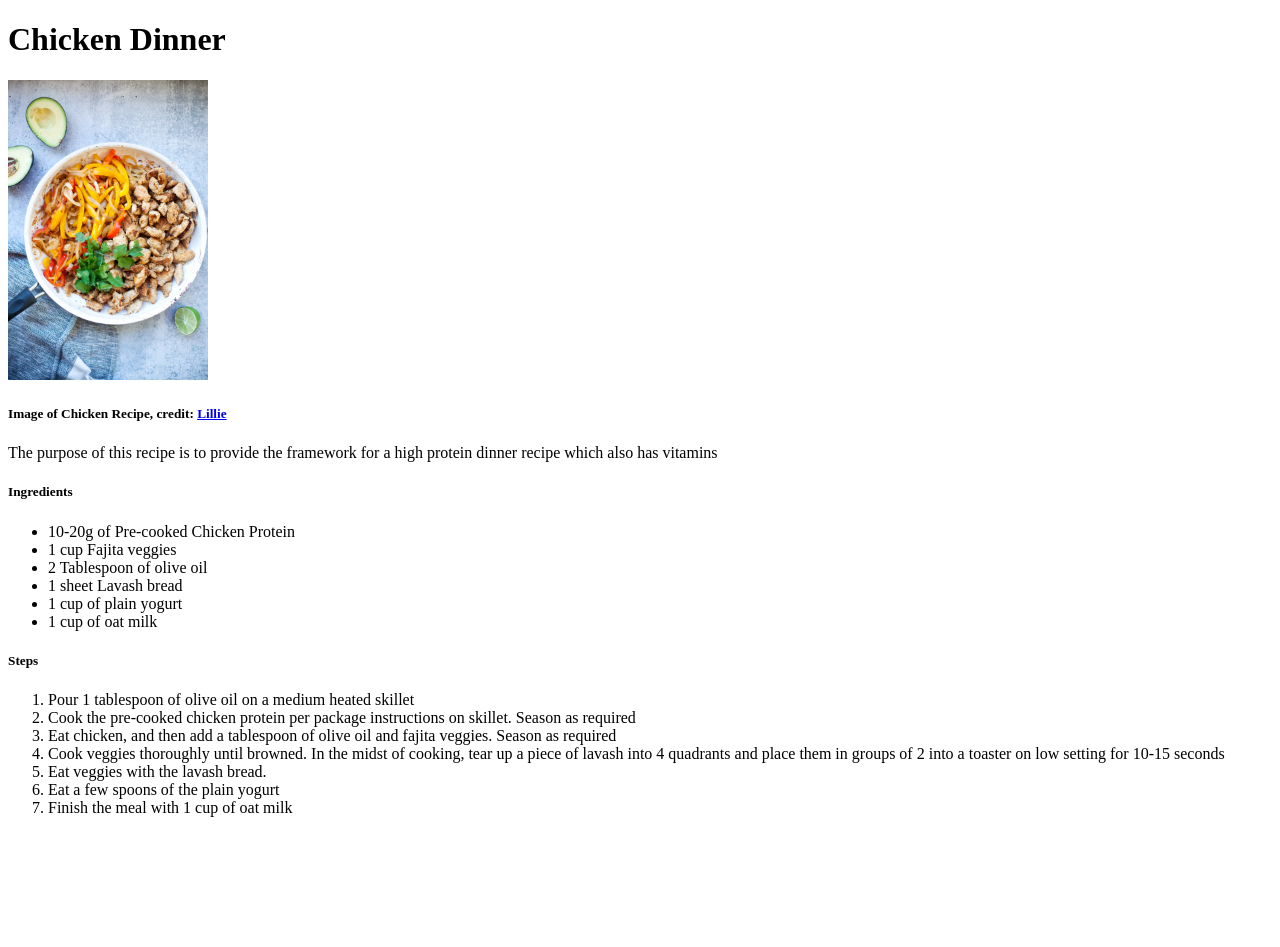
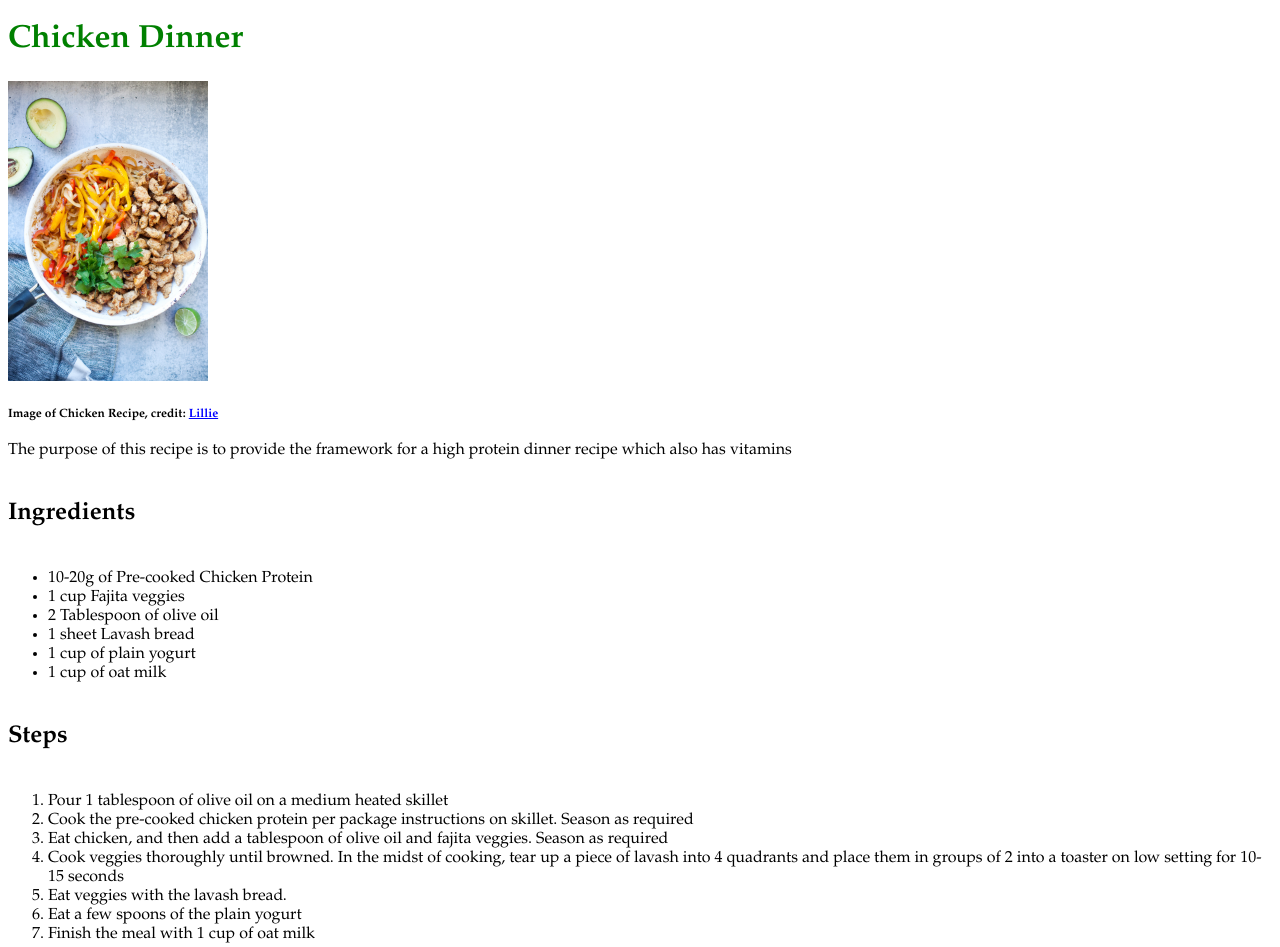
Before and after one commit to adi-laker104/odin-recipes, a plain HTML site: page recipes/dinner.html in a window 1280 px wide. Before the commit the page ends 833 px from the top, so only its background shows below. Drawn offline with Linux system fonts and the light colour scheme.

Commit message:
Add css external style to website

```diff
--- a/recipes/dinner.html
+++ b/recipes/dinner.html
@@ -3,11 +3,12 @@
 <head>
     <meta charset="UTF-8">
     <title>Dinner Recipe</title>
+    <link rel="stylesheet" href="../styles.css">
 </head>
 <body>
     <h1>Chicken Dinner</h1>
     <img src="../ChickenPic.jpg" alt="Image of Chicken Dinner" height = "300">
-    <h5>Image of Chicken Recipe, credit: <a href="https://lillieeatsandtells.com/fajita-chicken-and-veggies/">Lillie</a></h5>
+    <h5 class="caption">Image of Chicken Recipe, credit: <a href="https://lillieeatsandtells.com/fajita-chicken-and-veggies/">Lillie</a></h5>
     <pa>The purpose of this recipe is to provide the framework for a high protein dinner recipe which also has vitamins</pa>
     <h5>Ingredients</h5>
     <ul>
--- /dev/null
+++ b/styles.css
@@ -0,0 +1,28 @@
+* {
+    font-family: "Garamond", "Arial", serif;
+}
+
+h1 {
+    color: green;
+}
+
+a {
+    color: blue;
+}
+
+h5 {
+    font-size: 24px;
+    font-weight: bold;
+}
+
+.caption {
+    font-size: 12px;
+}
+
+ul, ol {
+    color: black;
+}
+
+.recipe_name {
+    color:brown;
+}
```
Also changed, not shown: index.html (+4 -3 lines), recipes/eggs.html (+2 -1 lines), recipes/instantcoffee.html (+2 -1 lines).
